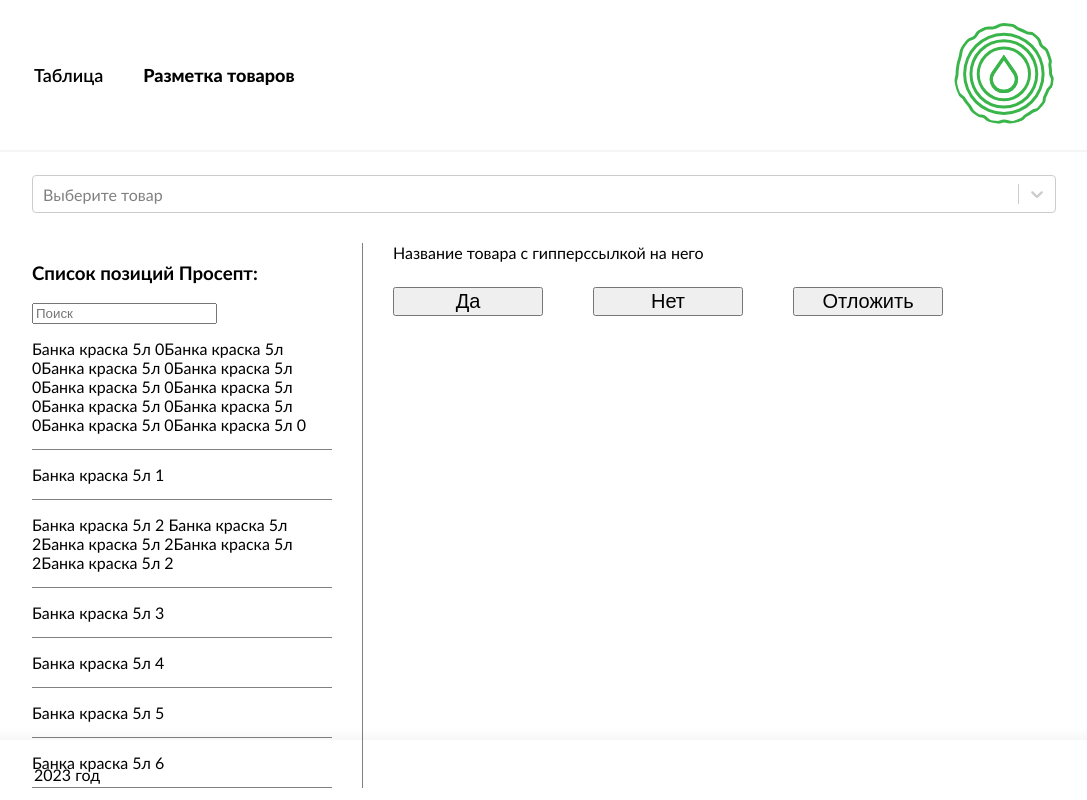
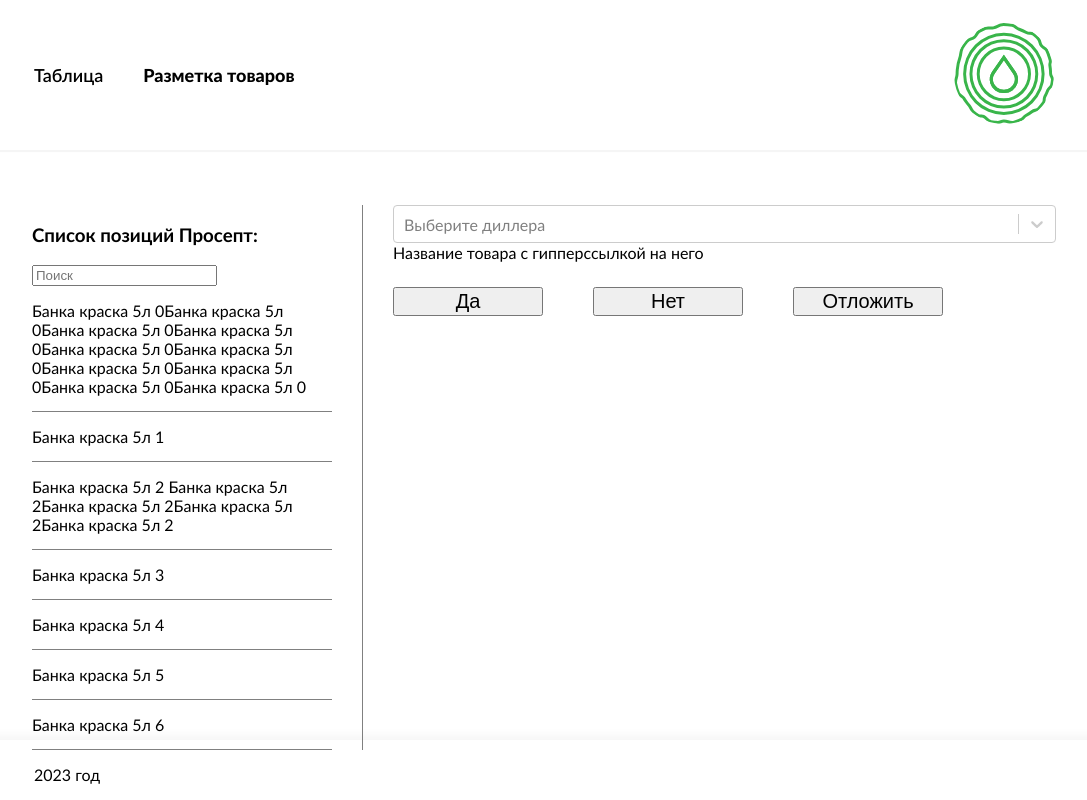
Before and after one commit to olgushe4ka/prosept_frontend, a React (Create React App) app: page / in a window 1280 px wide. Shown: the whole page, without its empty margins (96-1183 px from the left). Built offline with nearby package versions, Linux system fonts and the light colour scheme.

Commit message:
change dropdown location

```diff
--- a/src/components/menu/menu.tsx
+++ b/src/components/menu/menu.tsx
@@ -21,7 +21,7 @@ const MyDropdown: React.FC<SelectProps> = ({ items, onSelect }) => {
       className={styles.main}
       options={items}
       onChange={handleSelect}
-      placeholder="Выберите товар"
+      placeholder="Выберите диллера"
     />
   )
 }
--- a/src/pages/main.tsx
+++ b/src/pages/main.tsx
@@ -30,7 +30,7 @@ function MainPage() {
 
   return (
     <div className={styles.app}>
-      <MyDropdown items={items} onSelect={handleDropdownSelect} />
+
       <div className={styles.main}>
         <div className={styles.block1}>
           <h3>Список позиций Просепт:</h3>
@@ -49,6 +49,7 @@ function MainPage() {
         </div>
         <div className={styles.block2AndButtons}>
           <div className={styles.block2}>
+          <MyDropdown items={items} onSelect={handleDropdownSelect} />
             <a
               href={selectedItem?.link}
               target="_blank"
```
